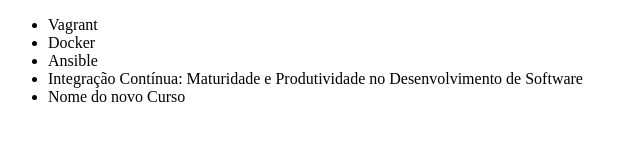
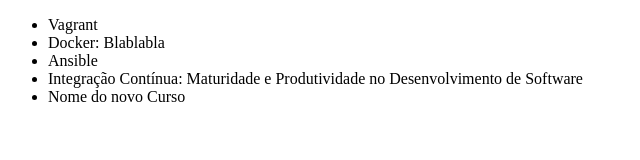
Before and after one commit to katiamassa/alura-git, a plain HTML site: page index.html in a window 1280 px wide. Shown: the full height of the page, 0-640 px from the left. Drawn offline with Linux system fonts and the light colour scheme.

Commit message:
Corrigindo nome do curso de Docker

```diff
--- a/index.html
+++ b/index.html
@@ -7,7 +7,7 @@
 <body>
     <ul>
         <li>Vagrant</li>
-        <li>Docker</li>
+        <li>Docker: Blablabla</li>
         <li>Ansible</li>
         <li>Integração Contínua: Maturidade e Produtividade no Desenvolvimento de Software</li>
         <li>Nome do novo Curso</li>
```
